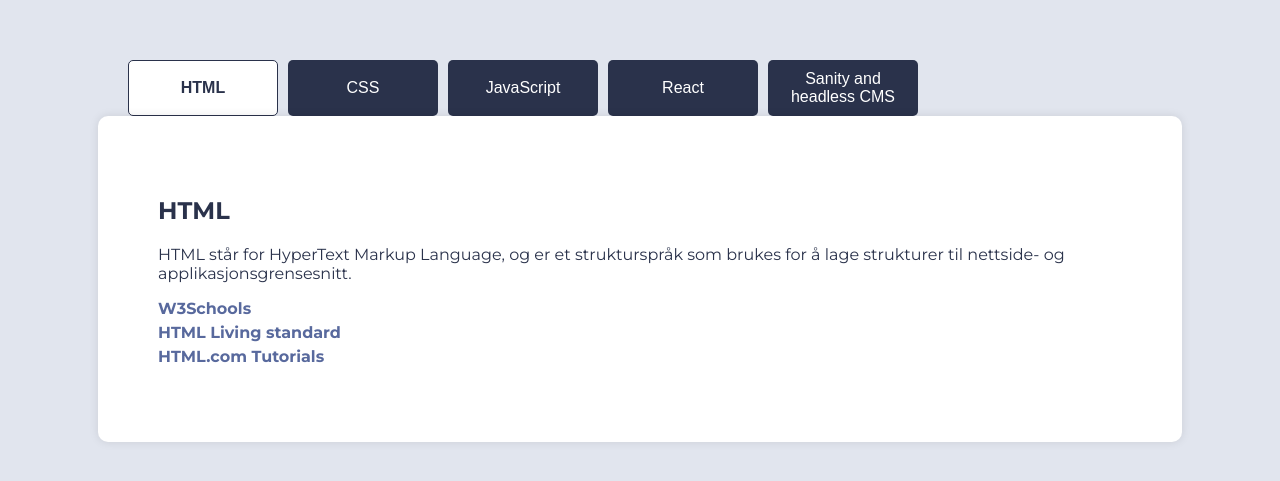
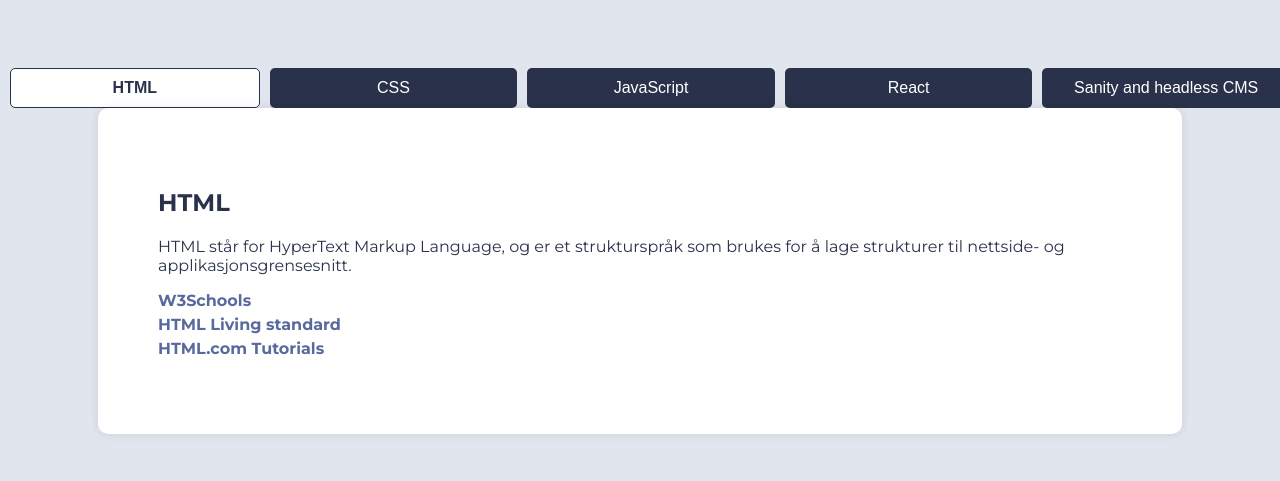
Before and after one commit to Kingzayadi/uin25ak1_resource_layout_Al-Zayadi, a plain HTML site: page index.html in a window 1280 px wide. Shown: the part 149-630 px from the top of the page. Drawn offline with Linux system fonts and the light colour scheme.

Commit message:
Update styles.css

```diff
--- a/styles.css
+++ b/styles.css
@@ -22,9 +22,9 @@ body {
 
 nav {
     display: flex;
-    justify-content: flex-start;
+    justify-content: space-between;
     padding: 10px;
-    width: 80%;
+    width: 100%;
     margin: 0 auto;
     border-top-left-radius: 10px;
     border-top-right-radius: 10px;
@@ -40,7 +40,8 @@ nav button {
     font-size: 16px;
     cursor: pointer;
     flex: 1;
-    max-width: 150px;
+    width: 100%
+    max-width: none;
     transition: background 0.3s ease;
     border-radius: 5px;
 }
```
